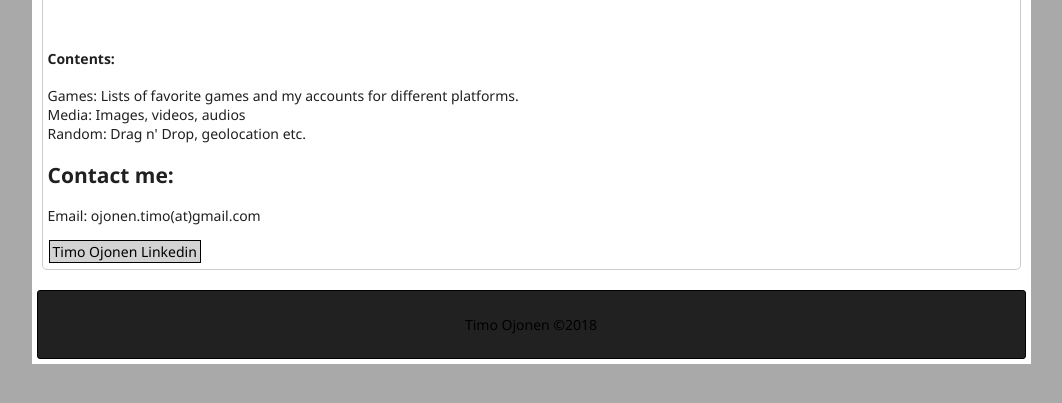
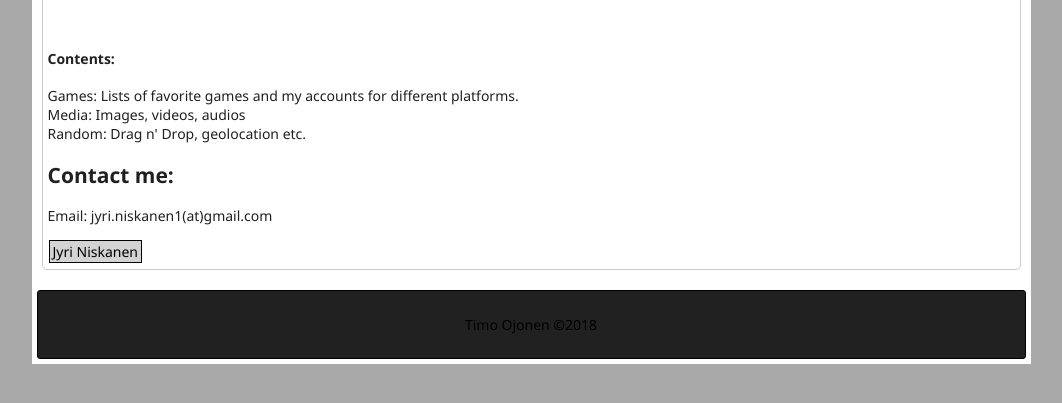
Before and after one commit to JyriNis/WWW-course-JyriNiskanen, a plain HTML site: page index.html in a window 1280 px wide. Shown: the part 91-494 px from the top of the page, without its empty margins (109-1171 px from the left). Drawn offline with Linux system fonts and the light colour scheme; a script that the page names is missing.

Commit message:
Update index.html

```diff
--- a/index.html
+++ b/index.html
@@ -26,8 +26,8 @@
 				<h4>Contents:</h4>
 				<p>Games: Lists of favorite games and my accounts for different platforms.</br>Media: Images, videos, audios</br>Random: Drag n' Drop, geolocation etc.</p>
 				<h1>Contact me:</h1>
-				<p>Email: ojonen.timo(at)gmail.com</p>
-				<div class="LI-profile-badge"  data-version="v1" data-size="large" data-locale="en_US" data-type="horizontal" data-theme="dark" data-vanity="timo-ojonen-b72725131"><a class="LI-simple-link" href='https://fi.linkedin.com/in/timo-ojonen-b72725131?trk=profile-badge'>Timo Ojonen Linkedin</a></div>
+				<p>Email: jyri.niskanen1(at)gmail.com</p>
+				<div class="LI-profile-badge"  data-version="v1" data-size="medium" data-locale="en_US" data-type="horizontal" data-theme="dark" data-vanity="jyri-niskanen-511b08129"><a class="LI-simple-link" href='https://fi.linkedin.com/in/jyri-niskanen-511b08129?trk=profile-badge'>Jyri Niskanen</a></div>
 			</section>
 
 			<footer>	<!-- Footer -->
```
